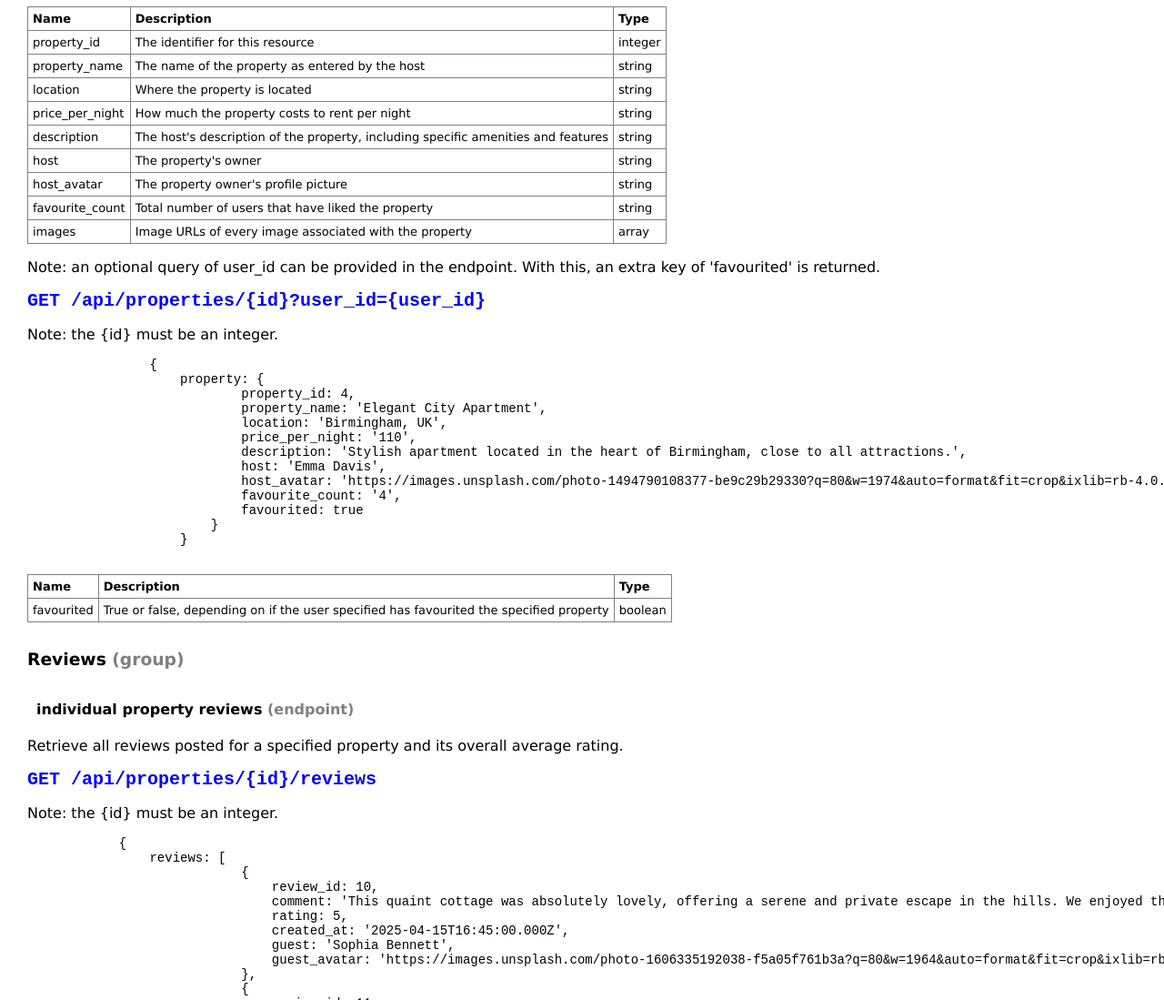
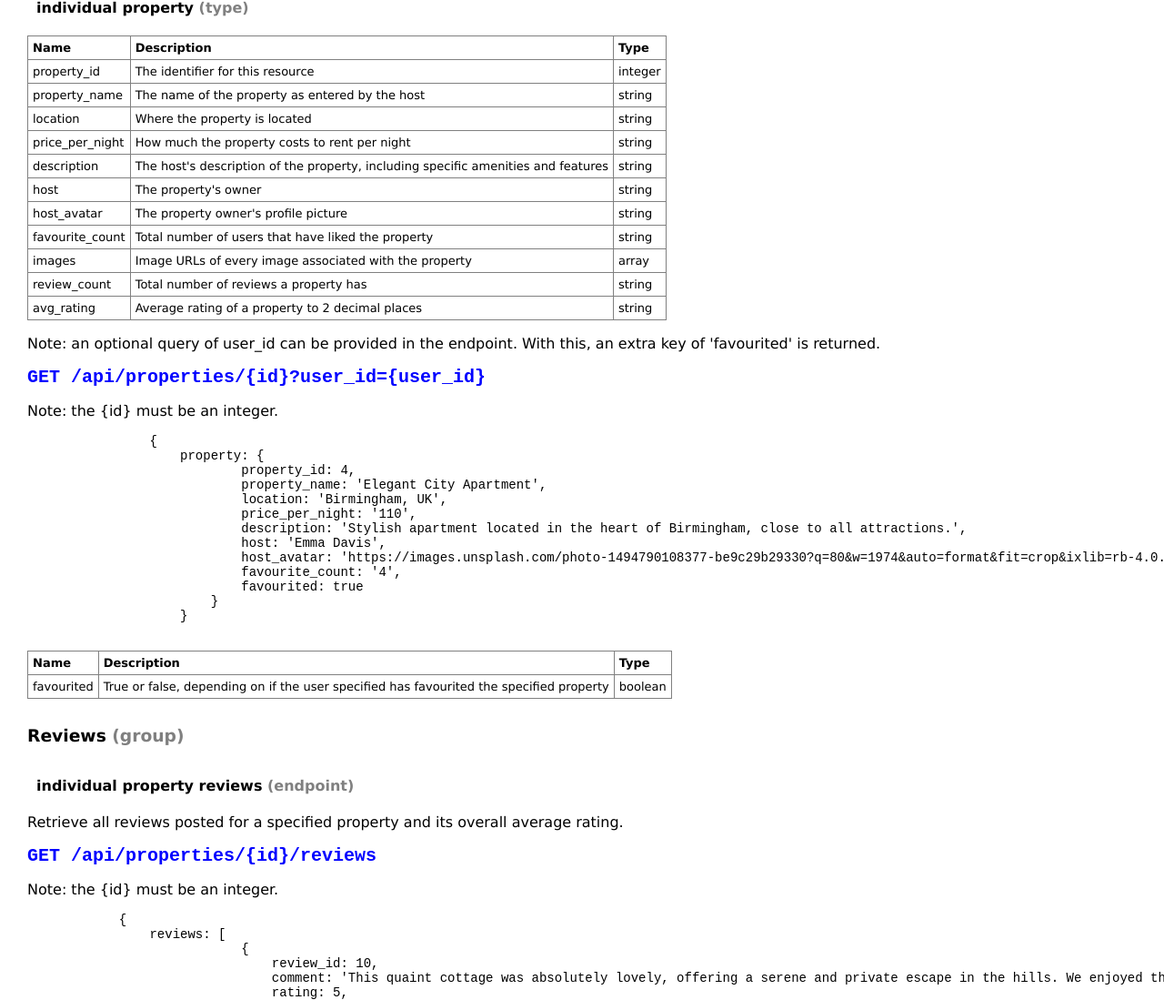
Before and after one commit to AB45699/AirBNC, a website: page public/index.html in a window 1280 px wide. Shown: the part 2335-3434 px from the top of the page at 91% size. Drawn offline with Linux system fonts and the light colour scheme.

Commit message:
updating view page with new single property fields

```diff
--- a/public/index.html
+++ b/public/index.html
@@ -209,7 +209,9 @@
                             favourite_count: '4',
                             images: ["https://images.unsplash.com/photo-1720877851762-1fd589e96311?q=80&w=3200&auto=format&fit=crop&ixlib=rb-4.0.3&ixid=M3wxMjA3fDB8MHxwaG90by1wYWdlfHx8fGVufDB8fHx8fA%3D%3D",
                                     "https://images.unsplash.com/photo-1507652313519-d4e9174996dd?q=80&w=3540&auto=format&fit=crop&ixlib=rb-4.0.3&ixid=M3wxMjA3fDB8MHxwaG90by1wYWdlfHx8fGVufDB8fHx8fA%3D%3D",
-                                    ...]
+                                    ...],
+                            review_count: 1,
+                            avg_rating: 4.00
                         }
                     }
             </pre>
@@ -269,6 +271,16 @@
                     <th>images</th>
                     <th>Image URLs of every image associated with the property</th>
                     <th>array</th>
+                </tr>
+                <tr>
+                    <th>review_count</th>
+                    <th>Total number of reviews a property has</th>
+                    <th>string</th>
+                </tr>
+                <tr>
+                    <th>avg_rating</th>
+                    <th>Average rating of a property to 2 decimal places</th>
+                    <th>string</th>
                 </tr>
             </tbody>
         </table>
```
